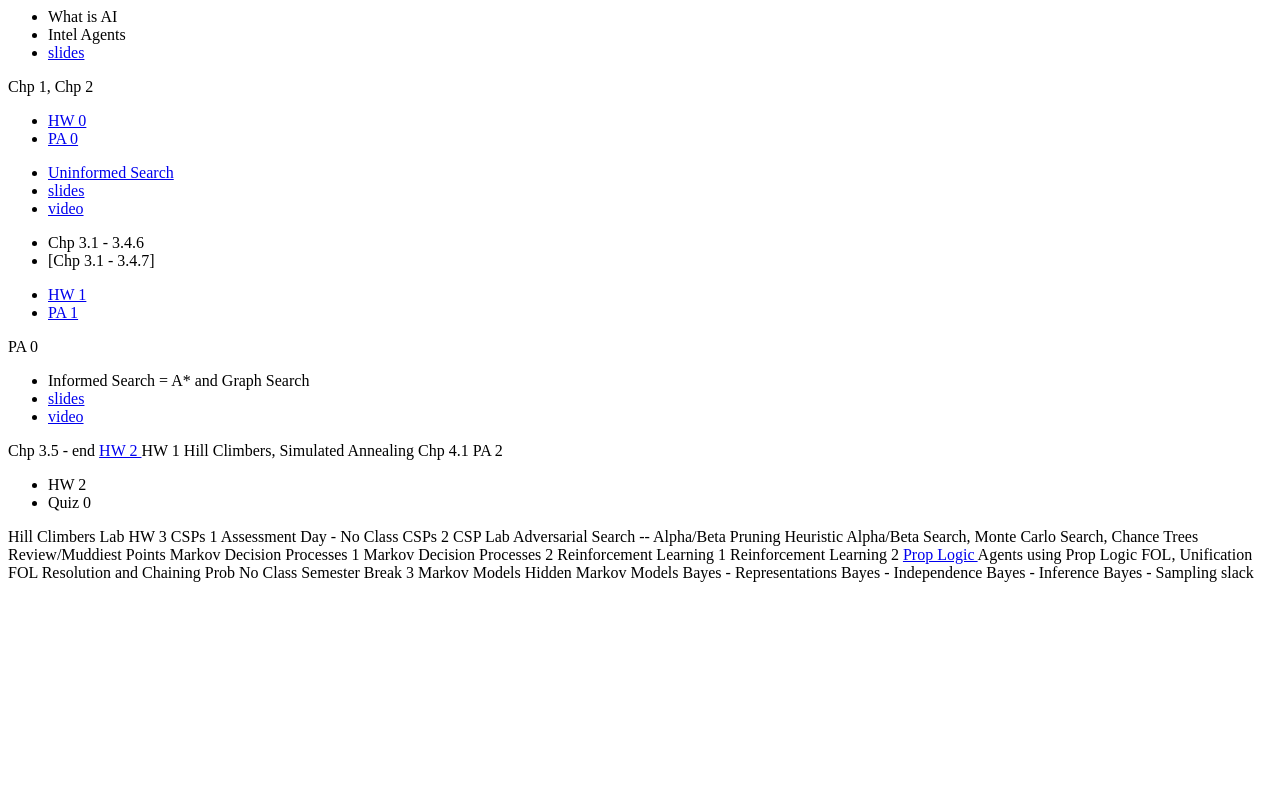
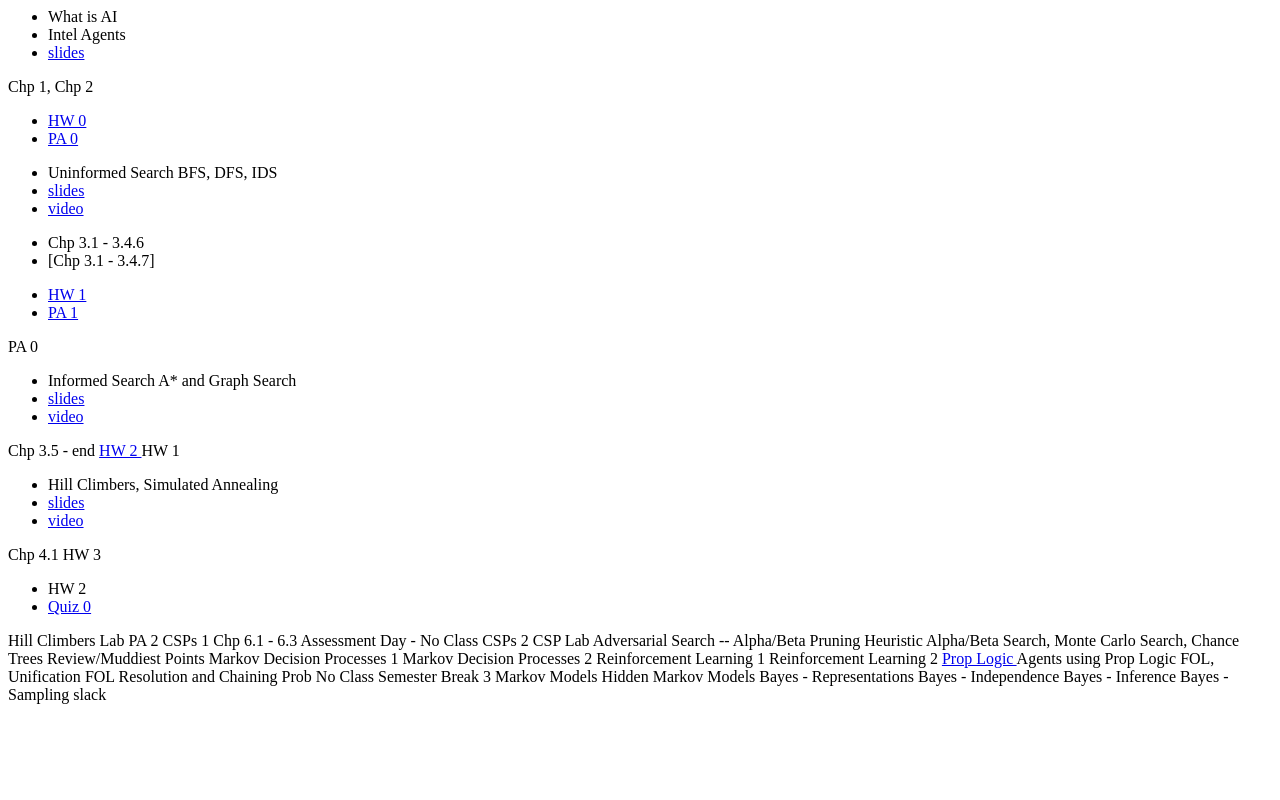
Before and after one commit to molloykp/AIClass, a PHP site: page /cs444_Calendar_Data.php in a window 1280 px wide. Run offline with PHP 8.4, Linux system fonts and the light colour scheme.

Commit message:
Calendar data update

```diff
--- a/wwwMolloy/cs444_Calendar_Data.php
+++ b/wwwMolloy/cs444_Calendar_Data.php
@@ -40,8 +40,7 @@
     <td> <!-- Topics -->
         <ul class="no_indent">
             <li>
-                <a href="BFS, DFS, IDS">Uninformed Search </a>
-            </li>
+                Uninformed Search BFS, DFS, IDS
             </li>
             <li>
                 <a href="slides/02_UninformedSearch">slides</a>
@@ -88,7 +87,7 @@
     <td> <!-- Topics -->
         <ul class="no_indent">
             <li>
-                Informed Search = A* and Graph Search
+                Informed Search  A* and Graph Search
             </li>
             <li>
                 <a href="slides/03_InformedSearch.pdf">slides</a>
@@ -115,13 +114,25 @@
     <td id="WeekNoNumber"></td>
     <td style="text-align: left" id="WeekRowDate_2_4"></td>
     <td> <!-- Topics -->
-        Hill Climbers, Simulated Annealing
+        <ul class="no_indent">
+            <li>
+                Hill Climbers, Simulated Annealing
+            </li>
+            <li>
+                <a href="slides/04_LocalSearch_EA_SA.pdf">slides</a>
+            </li>
+            </li>
+            <li>
+                <a href="https://canvas.jmu.edu/courses/1775272/modules">video</a>
+            </li>
+            </li>
+        </ul>
     </td>
     <td> <!-- Readings -->
         Chp 4.1
     </td>
     <td> <!-- Assign/Lab -->
-        PA 2
+        HW 3
     </td>
     <td> <!-- Due -->
         <ul class="no_indent">
@@ -129,7 +140,8 @@
                 HW 2
             </li>
             <li>
-                Quiz 0
+                <a href="mquizzes/mquiz0/mquiz0.php">Quiz 0</a>
+            </li>
             </li>
         </ul>
     </td>
@@ -146,7 +158,7 @@
     <td> <!-- Readings -->
     </td>
     <td> <!-- Assign/Lab -->
-        HW 3
+        PA 2
     </td>
     <td> <!-- Due -->
     </td>
@@ -159,6 +171,7 @@
         CSPs 1
     </td>
     <td> <!-- Readings -->
+        Chp 6.1 - 6.3
     </td>
     <td> <!-- Assign/Lab -->
 
```
Also changed, not shown: 1 other file.
